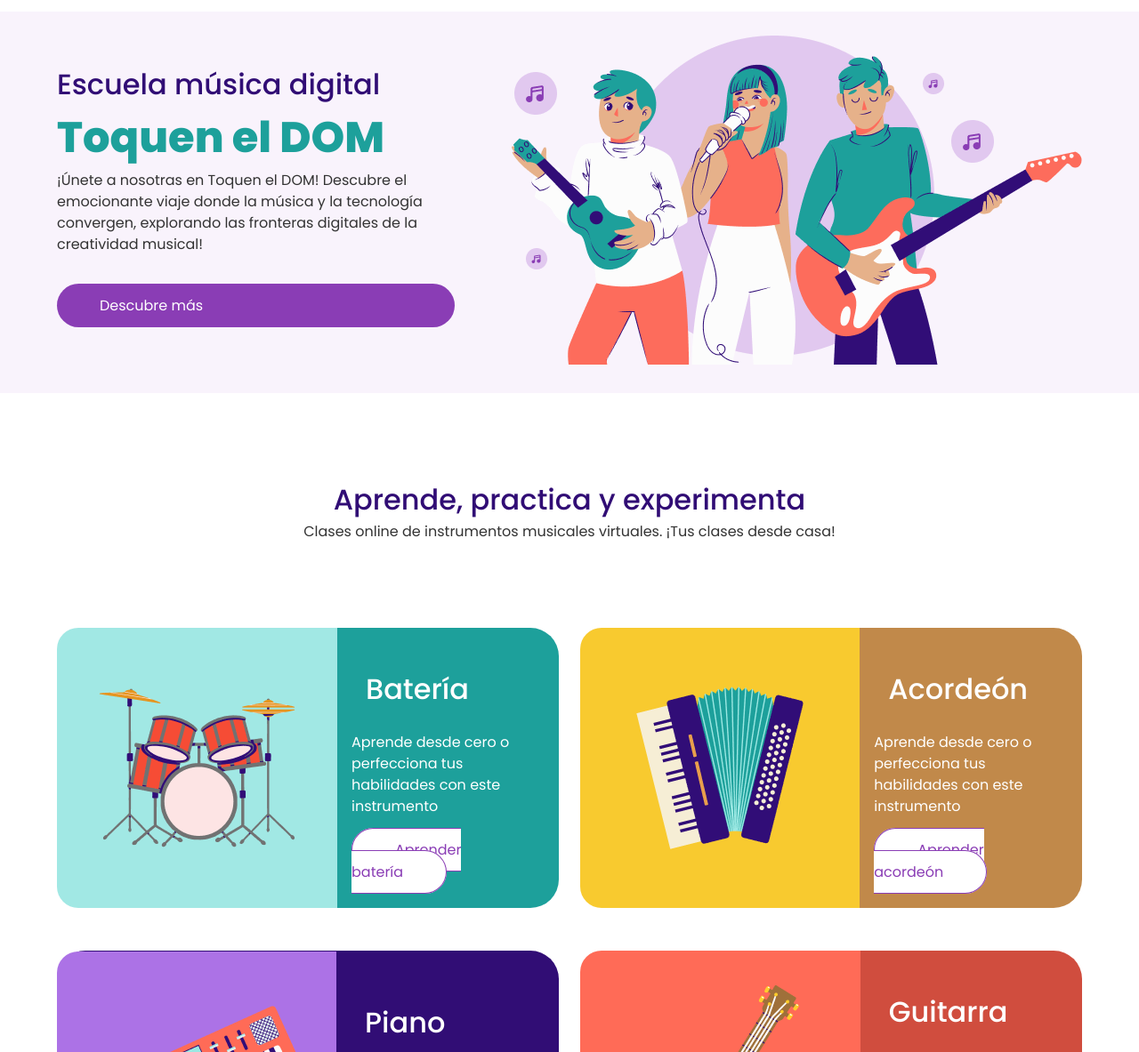
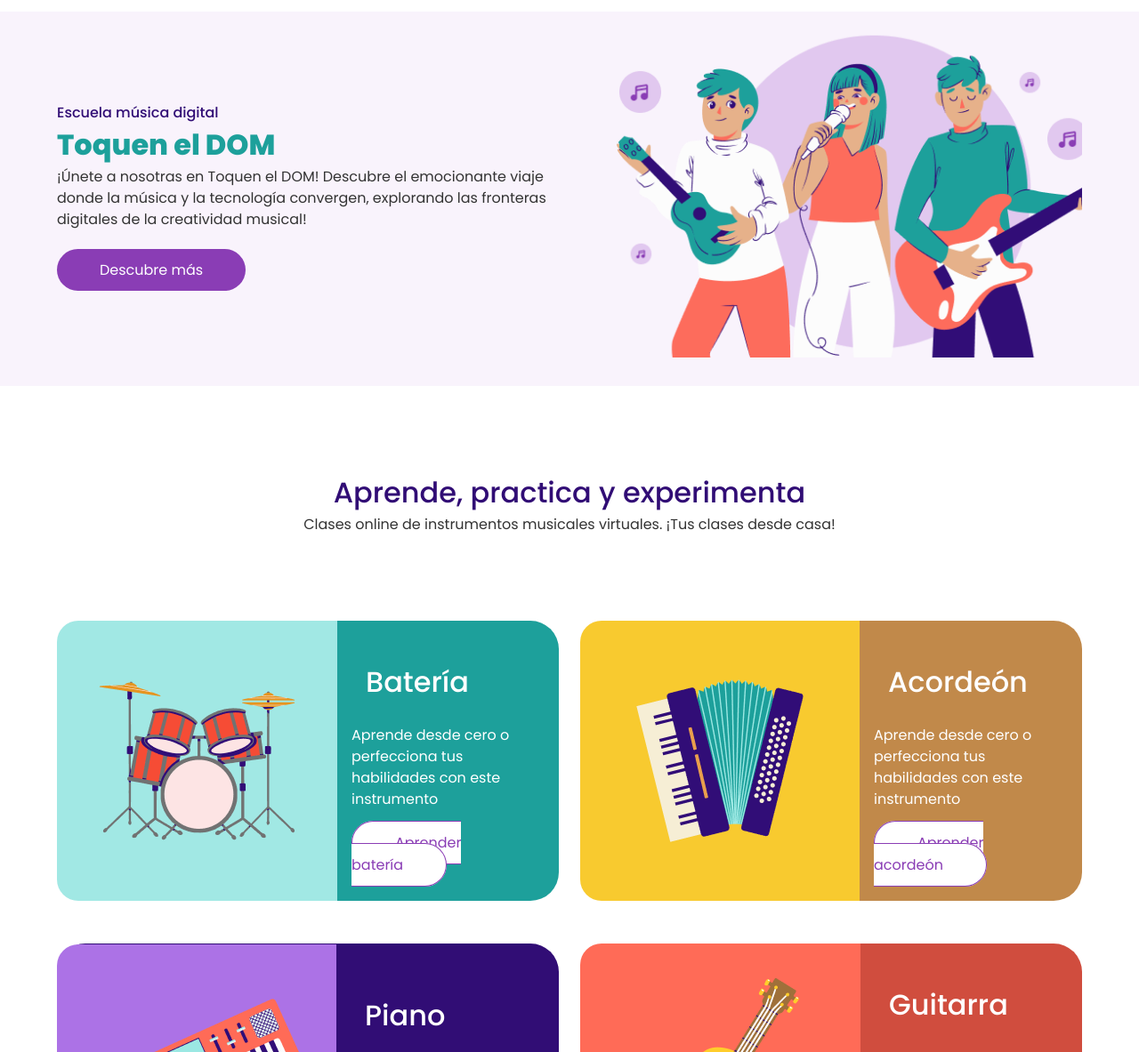
Before and after one commit to jchaconalvarez/deploy-toquen-el-dom, a website built with Vite: page index.html in a window 1280 px wide. Shown: the part 94-1277 px from the top of the page at 89% size. Built offline with nearby package versions, Linux system fonts and the light colour scheme.

Commit message:
media query home

```diff
--- a/src/css/home.css
+++ b/src/css/home.css
@@ -56,7 +56,8 @@ a.container-home__hero-text-block__primary-button {
   padding: 0.75rem 3rem;
   text-decoration: none;
   /*  added, he probado text-align center, pero no lo mueve*/
-  display: flex;
+  display: block;
+  text-align: center;
 }
 
 /* container-home__hero-figure img {
@@ -95,10 +96,9 @@ a.container-home__hero-text-block__primary-button {
 
 .container-home__gallery__row__card {
   display: flex;
-  /* flex-direction: column;
-  align-items: center; */
+ /* flex-direction: column;*/
+  align-items: center;
   border-radius: 2rem;
-  display: flex;
   gap: 1rem;
 }
 
@@ -132,15 +132,93 @@ a.container-home__hero-text-block__primary-button {
     text-decoration: none;
   /* margin: 1rem 1rem 3rem 1rem; */
 }
+.container-home__hero-figure img{
+  width: 100%;
+}
+.container-home__gallery__row__card{
+  flex-direction: column;
+}
+.container-home__gallery__row__card__secondary-button{
+  display: block;
+  text-align: center;
+}
 
 
 
 /* Card backgrounds - none */
 
+/* Media query Tablet */
 
+@media (min-width: 786px) {
+  figure,
+  img {
+    display: block;
+    margin: 0;
+    padding: 0;
+  }
 
+  h2 {
+    color: var(--primary-dark);
+    font-size: 2rem;
+    font-weight: 500;
+    line-height: 1.5;
+  }
 
-/* @media (min-width: 786px) {}*/
+  h1 {
+    color: var(--secondary-dark);
+    font-size: 3rem;
+    font-weight: 800;
+    line-height: 1.5;
+  }
+
+  p {
+    font-size: 1rem;
+    line-height: 1.5;
+  }
+
+  .container-home__hero-text-block {
+    max-width: 568px;
+  }
+
+  .container-home-background {
+    background-color: #f9f3fc;
+  }
+
+  section.container-home {
+    align-items: center;
+    display: flex;
+    flex-direction: row;
+    gap: 4rem;
+    margin: 0 auto;
+    max-width: 1440px;
+    padding: 1rem 4rem 0rem 4rem;
+  }
+  .container-home__hero-text-block{
+    flex-basis: 60%;
+  }
+  .container-home__hero-text-block h1{
+    font-size: 2rem;
+  }
+  .container-home__hero-text-block h2{
+    font-size: 1rem;
+  }
+  a.container-home__hero-text-block__primary-button {
+    padding: 0.5rem 3rem;
+  }
+  section.container-home {
+    padding-top: 2rem;
+  }
+  .container-home__hero-figure img {
+    width: 120%;
+  }
+  .container-home__hero-figure{
+    overflow: hidden;
+  }
+  .container-home__gallery__row__card {
+    flex-direction: row;
+  }
+
+}
 @media (min-width: 1000px) {
     figure,
   img {
@@ -193,6 +271,7 @@ a.container-home__hero-text-block__primary-button {
     cursor: pointer;
     padding: 0.75rem 3rem;
     text-decoration: none;
+    display: inline;
   }
 
   .container-home__hero-p {
@@ -270,5 +349,21 @@ a.container-home__hero-text-block__primary-button {
   .red {
     background-color: #d04d3e;
   }
+  .container-home__gallery__row__card {
+   flex-basis: 50%;
+  }
+  .container-home__gallery__row__card {
+  flex-direction: row;
+  }
+  .container-home__gallery__row__card__secondary-button{
+    display: inline;
+  }
 
 }
+
+/* Media query Desktop */
+
+@media (min-width: 1200px) {
+
+
+  }
```
